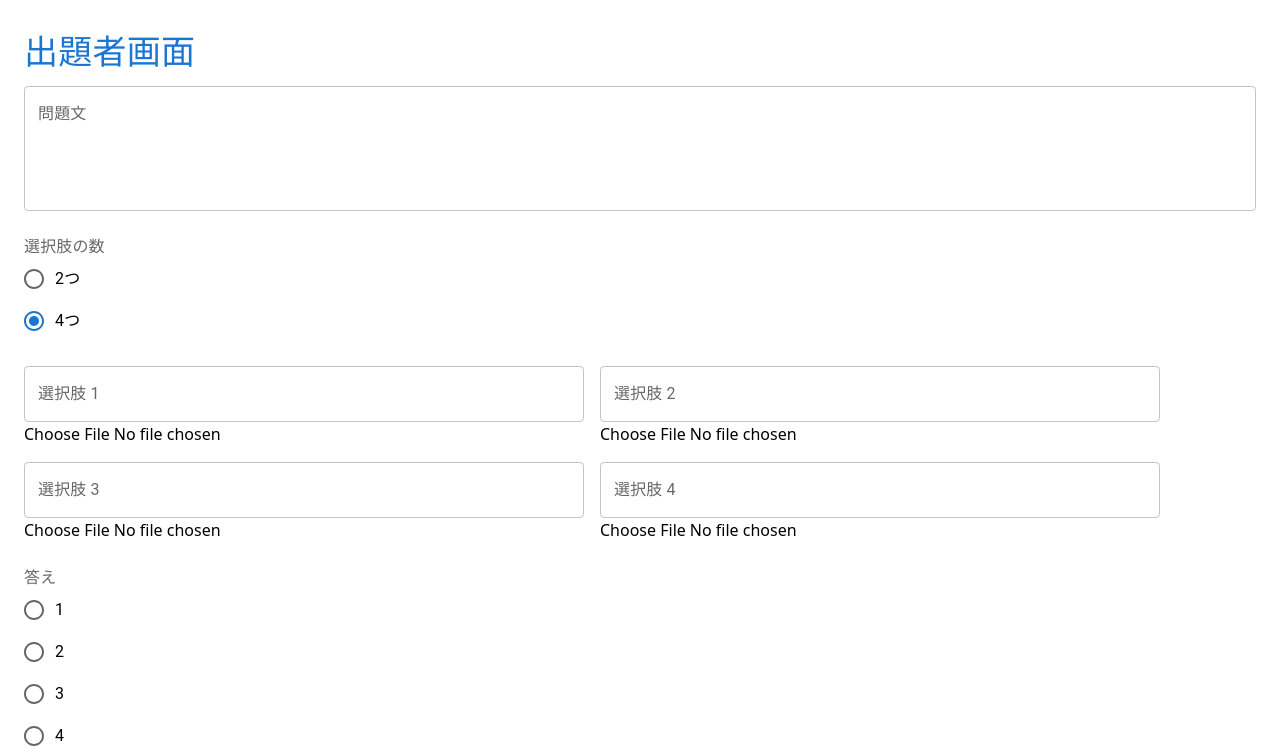
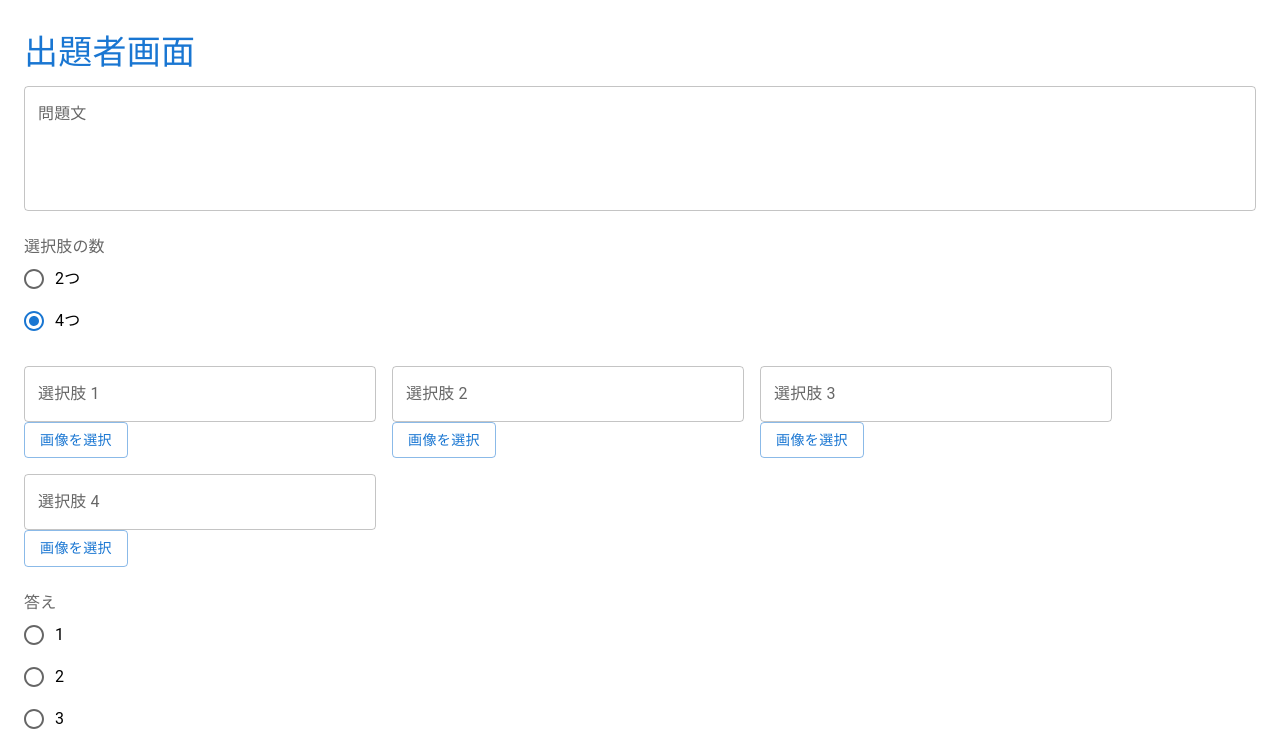
Before and after one commit to kutanitakuya/quiz-app-github, a Next.js app: page /host in a window 1280 px wide. Shown: the top 749 px of the page. Built offline with nearby package versions, Linux system fonts and the light colour scheme; no server answers; the database is empty.

Commit message:
20250612更新 画像アップロード対応　問題送信したらエラーになる

```diff
--- a/app/host/page.tsx
+++ b/app/host/page.tsx
@@ -35,9 +35,22 @@ type ReceiveQuestion = {
   answer: number;
 };
 
+type Choice = {
+  text: string;
+  imageUrl: string;
+  file?: File;
+};
+
+
 const Host: React.FC = () => {
   const [question, setQuestion] = useState("");
-  const [choices, setChoices] = useState(["", "", "", ""]);
+  // const [choices, setChoices] = useState(["", "", "", ""]);
+  const [choices, setChoices] = useState<Choice[]>([
+  { text: "", imageUrl: "" },
+  { text: "", imageUrl: "" },
+  { text: "", imageUrl: "" },
+  { text: "", imageUrl: "" },
+]);
   const [duration, setDuration] = useState(10); // 秒数
   const [answer, setAnswer] = useState("");
   const [choiceCount, setChoiceCount] = useState(4); // ← 2 または 4 を選べる
@@ -48,7 +61,7 @@ const Host: React.FC = () => {
 
   const handleChoiceChange = (index: number, value: string) => {
     const newChoices = [...choices];
-    newChoices[index] = value;
+    newChoices[index] = { ...newChoices[index], text: value };
     setChoices(newChoices);
   };
 
@@ -56,7 +69,7 @@ const Host: React.FC = () => {
   // 問題文, 選択肢, 制限時間 のいずれかが空の場合は true を返し、問題送信ボタンを押せないようにする。
   const isFormIncomplete = () =>
   question.trim() === "" ||
-  choices.some((choice) => choice.trim() === "") ||
+  choices.some((choice) => choice.text.trim() === "") ||
   !duration || isNaN(duration) || selectedAnswer === null;
 
   // Firestore から問題を取得して表示する
@@ -81,7 +94,7 @@ const Host: React.FC = () => {
       const newChoices = [...prevChoices];
       newChoices.length = choiceCount;
       for (let i = 0; i < choiceCount; i++) {
-        if (newChoices[i] === undefined) newChoices[i] = "";
+        if (newChoices[i] === undefined) newChoices[i] = { text: "", imageUrl: "" };
       }
       return newChoices;
     });
@@ -104,7 +117,12 @@ const Host: React.FC = () => {
 
     // 入力された値をクリアする。
     setQuestion("");
-    setChoices(["", "", "", ""]);
+    setChoices([
+      { text: "", imageUrl: "" },
+      { text: "", imageUrl: "" },
+      { text: "", imageUrl: "" },
+      { text: "", imageUrl: "" },
+    ]);
     setDuration(10);
 
     // 最新の一覧を取得
@@ -118,18 +136,17 @@ const Host: React.FC = () => {
   };
 
   // 画像を選択肢としてアップロードする関数
-  const handleImageUpload = async (e: React.ChangeEvent<HTMLInputElement>, index: number) => {
-    const file = e.target.files?.[0];
-    if (!file) return;
-
-    const storage = getStorage();
+  const handleImageUpload = async (file: File, index: number) => {
     const storageRef = ref(storage, `choices/${Date.now()}_${file.name}`);
     await uploadBytes(storageRef, file);
     const url = await getDownloadURL(storageRef);
 
-    const newChoices = [...choices];
-    newChoices[index] = url;  // URL を選択肢として保存
-    setChoices(newChoices);
+    setChoices((prev) => {
+      const updated = [...prev];
+      updated[index].imageUrl = url;
+      updated[index].file = file;
+      return updated;
+    });
   };
 
   // 画像を更新する時に前の画像を削除する関数
@@ -213,14 +230,31 @@ const Host: React.FC = () => {
             <TextField
               fullWidth
               label={`選択肢 ${idx + 1}`}
-              value={choice}
-              onChange={(e) => handleChoiceChange(idx, e.target.value)}
+              value={choice.text}
+              onChange={(e) =>
+                setChoices((prev) => {
+                  const updated = [...prev];
+                  updated[idx].text = e.target.value;
+                  return updated;
+                })
+              }
             />
-            <input
-              type="file"
-              accept="image/*"
-              onChange={(e) => handleImageUpload(e, idx)}
-            />
+            <Button variant="outlined" component="label">
+              画像を選択
+              <input
+                type="file"
+                hidden
+                accept="image/*"
+                onChange={(e) => {
+                  if (e.target.files?.[0]) {
+                    handleImageUpload(e.target.files[0], idx);
+                  }
+                }}
+              />
+            </Button>
+            {choice.imageUrl && (
+              <img src={choice.imageUrl} alt={`選択肢${idx + 1}`} style={{ maxHeight: 100, marginTop: 8 }} />
+            )}
           </Grid>
         ))}
       </Grid>
```
